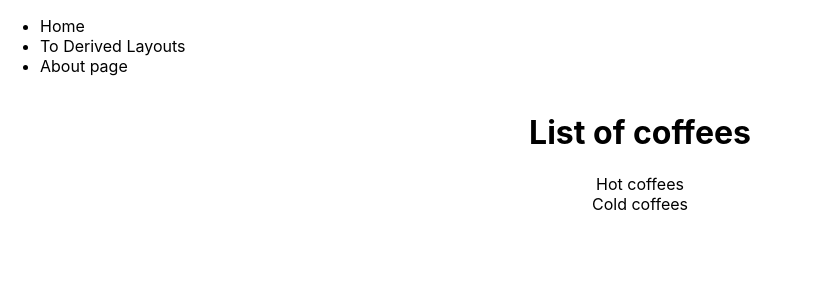
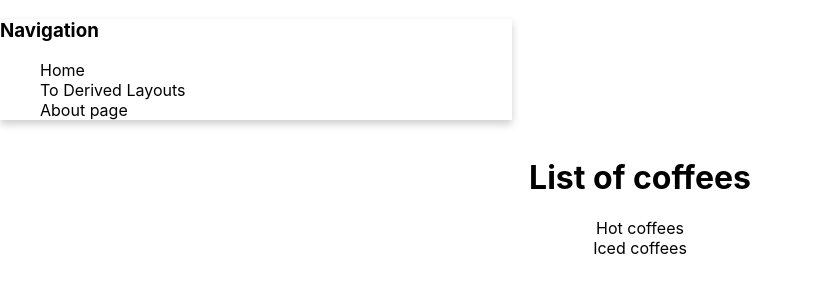
Before and after one commit to HussainArif12/nextjs-learn, a Next.js app: page / in a window 1280 px wide. Shown: the top 300 px of the page, without its empty margins (0-813 px from the left). Built offline with nearby package versions, Linux system fonts and the light colour scheme.

Commit message:
Nested routing

```diff
--- a/components/CoffeeComponent.js
+++ b/components/CoffeeComponent.js
@@ -1,9 +1,9 @@
 import Link from "next/link";
 
-const CoffeeComponent = ({ coffee }) => {
+const CoffeeComponent = ({ coffee, type }) => {
   return (
     <>
-      <Link href="/coffee/[id]" as={`/coffee/${coffee.id}`}>
+      <Link href={`/coffee/[type]/[id]`} as={`/coffee/${type}/${coffee.id}`}>
         <a>{coffee.title}</a>
       </Link>
     </>
--- a/components/nav.js
+++ b/components/nav.js
@@ -1,9 +1,11 @@
 import Link from "next/link";
+import styles from "../styles/Nav.module.css";
 function Nav() {
   return (
-    <div>
+    <div className={styles.card}>
+      <h3>Navigation</h3>
       <nav>
-        <ul>
+        <ul className={styles.list}>
           <li>
             <Link href="/">Home</Link>
           </li>
--- a/pages/index.js
+++ b/pages/index.js
@@ -1,5 +1,4 @@
 import CustomLayout from "../components/layout";
-import CoffeeList from "../components/CoffeeList";
 import Link from "next/link";
 export default function Home({ coffee }) {
   //console.log(coffee);
@@ -8,29 +7,8 @@ export default function Home({ coffee }) {
       <CustomLayout>
         <h1>List of coffees</h1>
         <Link href="/coffee/hot">Hot coffees</Link>
-        <Link href="/coffee/cold">Cold coffees</Link>
-        {/*   {coffee.map((item) => (
-          <Link key={item.id} href={`/coffee/${item.id}`}>
-            {item.title}
-          </Link>
-        ))} */}
-        {/*    <CoffeeList coffees={coffee} /> */}
+        <Link href="/coffee/iced">Iced coffees</Link>
       </CustomLayout>
     </div>
   );
 }
-
-/* export async function getStaticProps(context) {
-  // Call an external API endpoint to get posts.
-  // You can use any data fetching library
-  const res = await fetch("https://api.sampleapis.com/coffee/hot");
-  const coffee = await res.json();
-  // By returning { props: posts }, the Blog component
-  // will receive `posts` as a prop at build time
-  return {
-    props: {
-      coffee,
-    },
-  };
-}
- */
--- /dev/null
+++ b/styles/Nav.module.css
@@ -0,0 +1,17 @@
+.card {
+  box-shadow: 0 4px 8px 0 rgba(0, 0, 0, 0.2);
+  transition: 0.3s;
+  width: 40%;
+}
+
+.card:hover {
+  box-shadow: 0 8px 16px 0 rgba(0, 0, 0, 0.2);
+}
+
+.container {
+  padding: 2px 16px;
+}
+
+.list {
+  list-style-type: none;
+}
```
Also changed, not shown: pages/coffee/[type]/[id].js (+9 -7 lines), pages/coffee/[type]/index.js (+12 -7 lines).
